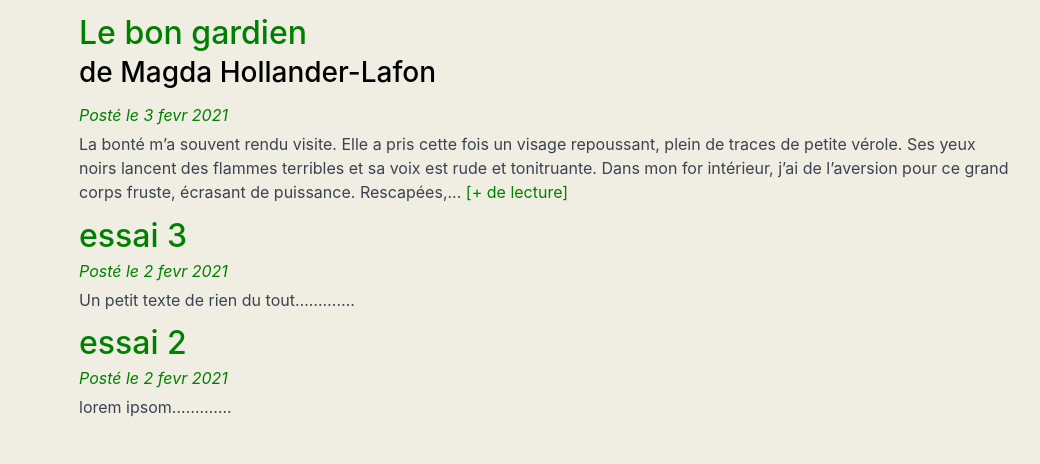
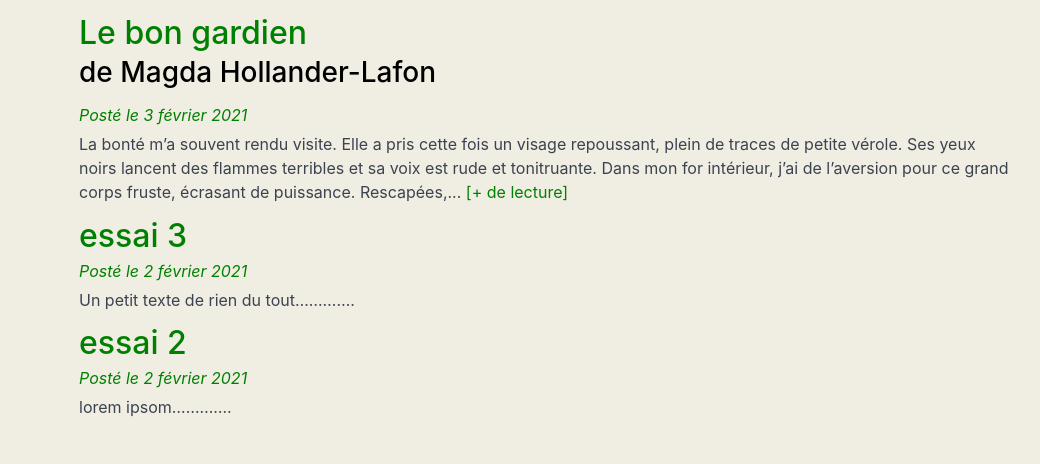
Before and after one commit to violaine-web/guervoeur, a Jekyll site: the page built from index.markdown, in a window 1280 px wide. Shown: the part 465-929 px from the top of the page, without its empty margins (141-1181 px from the left). Built offline with Jekyll 4.4.1, drawn with Linux system fonts in a browser that asks for light colours; some of the changed lines change nothing that is shown.

Commit message:
modifie le fichier et ajoute des accents

```diff
--- a/_includes/date-french.html
+++ b/_includes/date-french.html
@@ -12,7 +12,7 @@
 {% when "Tuesday" %}
 {% assign date_french = date_french | append: "mardi" %}
 {% when "Wednesday" %}
-{% assign date_french = date_french | append: "Mercredi" %}
+{% assign date_french = date_french | append: "mercredi" %}
 {% when "Thursday" %}
 {% assign date_french = date_french | append: "jeudi" %}
 {% when "Friday" %}
@@ -42,7 +42,7 @@
 {% when "January" %}
 {% assign date_french = date_french | append: "janvier" %}
 {% when "February" %}
-{% assign date_french = date_french | append: "fevrier" %}
+{% assign date_french = date_french | append: "février" %}
 {% when "March" %}
 {% assign date_french = date_french | append: "mars" %}
 {% when "April" %}
@@ -66,29 +66,29 @@
 
 {% comment %} Convert months in short notation {% endcomment %}
 {% when "Jan" %}
-{% assign date_french = date_french | append: "janv" %}
+{% assign date_french = date_french | append: "janvier" %}
 {% when "Feb" %}
-{% assign date_french = date_french | append: "fevr" %}
+{% assign date_french = date_french | append: "février" %}
 {% when "Mar" %}
 {% assign date_french = date_french | append: "mars" %}
 {% when "Apr" %}
-{% assign date_french = date_french | append: "avr" %}
+{% assign date_french = date_french | append: "avril" %}
 {% when "May" %}
 {% assign date_french = date_french | append: "mai" %}
 {% when "Jun" %}
 {% assign date_french = date_french | append: "juin" %}
 {% when "Jul" %}
-{% assign date_french = date_french | append: "juil" %}
+{% assign date_french = date_french | append: "juillet" %}
 {% when "Aug" %}
 {% assign date_french = date_french | append: "août" %}
 {% when "Sept" %}
-{% assign date_french = date_french | append: "sept" %}
+{% assign date_french = date_french | append: "septembre" %}
 {% when "Oct" %}
-{% assign date_french = date_french | append: "oct" %}
+{% assign date_french = date_french | append: "octobre" %}
 {% when "Nov" %}
-{% assign date_french = date_french | append: "nov" %}
+{% assign date_french = date_french | append: "novembre" %}
 {% when "Dec" %}
-{% assign date_french = date_french | append: "déc" %}
+{% assign date_french = date_french | append: "décembre" %}
 
 {% else %}
 {% assign date_french = date_french | append: word %}
```
